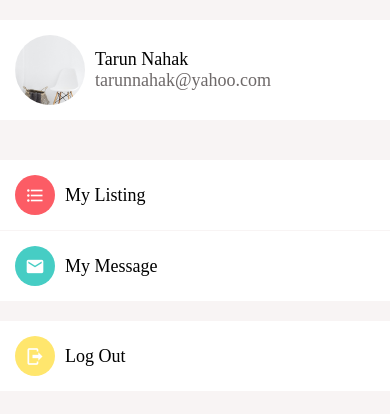
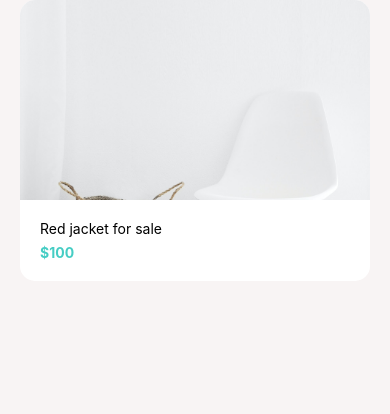
Before and after one commit to nahaktarun/DoneWithIt, a React Native app: screen / in a window 390 px wide. Shown: the top 414 px of the page. Built offline with nearby package versions, Linux system fonts and the light colour scheme.

Commit message:
added Listing Screen

```diff
--- a/App.js
+++ b/App.js
@@ -6,6 +6,7 @@
 import Screen from "./app/components/Screen";
 import AccountScreen from "./app/screens/AccountScreen";
 import ListingDetailsScreen from "./app/screens/ListingDetailsScreen";
+import ListingScreen from "./app/screens/ListingScreen";
 import MessagesScreen from "./app/screens/MessagesScreen";
 import ViewImageScreen from "./app/screens/ViewImageScreen";
 
@@ -44,7 +45,8 @@
     // <Screen>
     //   <Icon name="email" size={50} backgroundColor="red" iconColor="white" />
     // </Screen>
-    <AccountScreen />
+    // <AccountScreen />
+    <ListingScreen />
   );
 }
 
--- a/app/components/Screen.js
+++ b/app/components/Screen.js
@@ -3,11 +3,17 @@
 import Constants from "expo-constants";
 
 export default function Screen({ children, style }) {
-  return <SafeAreaView style={[styles.screen, style]}>{children}</SafeAreaView>;
+  return (
+    <SafeAreaView style={[styles.screen, style]}>
+      <View style={styles.screen}>{children}</View>
+    </SafeAreaView>
+  );
 }
 
 const styles = StyleSheet.create({
   screen: {
+    paddingLeft: 10,
+    paddingRight: 10,
     paddingTop: Constants.statusBarHeight,
     flex: 1,
   },
--- /dev/null
+++ b/app/screens/ListingScreen.js
@@ -0,0 +1,40 @@
+import { FlatList, StyleSheet, Text, View } from "react-native";
+import React from "react";
+import Screen from "../components/Screen";
+import Card from "../components/Card";
+import colors from "../config/colors";
+const listings = [
+  {
+    id: 1,
+    title: "Red jacket for sale",
+    price: 100,
+    image: require("../assets/chair.jpg"),
+  },
+];
+
+const ListingScreen = (props) => {
+  return (
+    <Screen style={styles.screen}>
+      <FlatList
+        data={listings}
+        keyExtractor={(listing) => listing.id.toString()}
+        renderItem={({ item }) => (
+          <Card
+            title={item.title}
+            subTitle={"$" + item.price}
+            image={item.image}
+          />
+        )}
+      />
+    </Screen>
+  );
+};
+
+export default ListingScreen;
+
+const styles = StyleSheet.create({
+  screen: {
+    padding: 20,
+    backgroundColor: colors.light,
+  },
+});
```
